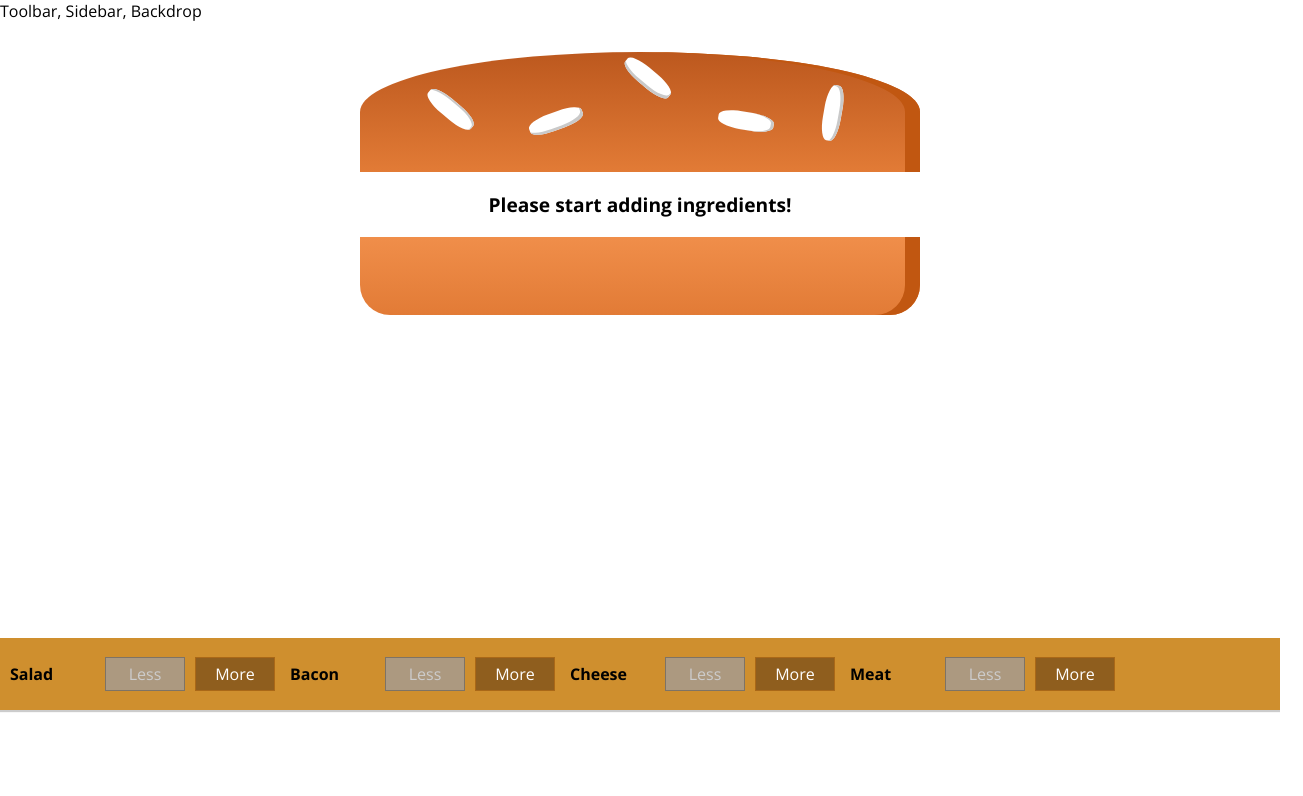
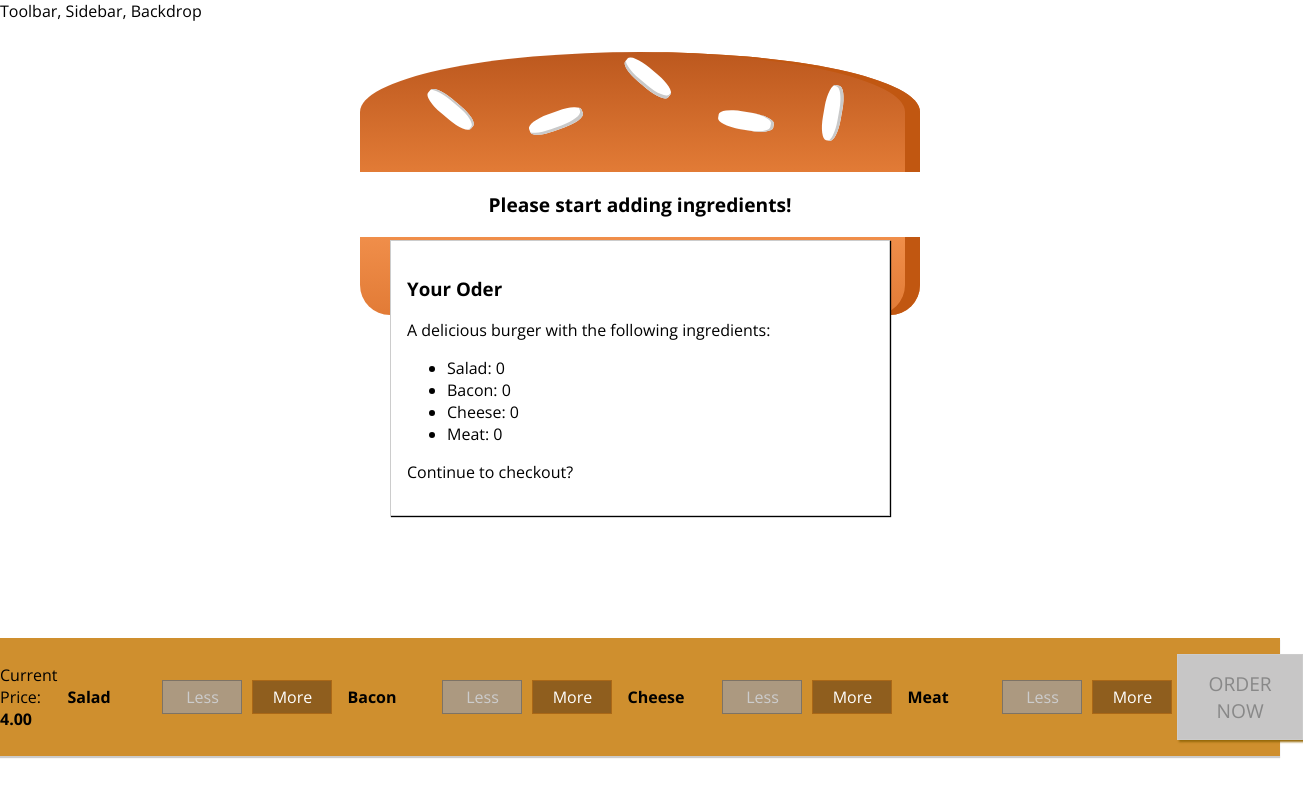
Before and after one commit to AnshulPatni/Burger-Builder, a React app: page / in a window 1280 px wide. Shown: the top 796 px of the page, 1303 px wide, since content can reach past the window. Built offline with nearby package versions, Linux system fonts and the light colour scheme.

Commit message:
Added Order Summary Modal

```diff
--- a/src/components/Burger/BuildControls/BuildControls.css
+++ b/src/components/Burger/BuildControls/BuildControls.css
@@ -8,3 +8,45 @@
     margin: auto;
     padding: 10px 0;
 }
+
+
+.OrderButton {
+    background-color: #DAD735;
+    outline: none;
+    cursor: pointer;
+    border: 1px solid #966909;
+    color: #966909;
+    font-family: inherit;
+    font-size: 1.2em;
+    padding: 15px 30px;
+    box-shadow: 2px 2px 2px #966909;
+}
+
+.OrderButton:hover, .OrderButton:active {
+    background-color: #A0DB41;
+    border: 1px solid #966909;
+    color: #966909;
+}
+
+.OrderButton:disabled {
+    background-color: #C7C6C6;
+    cursor: not-allowed;
+    border: 1px solid #ccc;
+    color: #888888;
+}
+
+.OrderButton:not(:disabled) {
+    animation: enable 0.3s linear;
+}
+
+@keyframes enable {
+    0% {
+        transform: scale(1);
+    }
+    60% {
+        transform: scale(1.1);
+    }
+    100% {
+        transform: scale(1);
+    }
+}
--- a/src/components/Burger/BuildControls/BuildControls.js
+++ b/src/components/Burger/BuildControls/BuildControls.js
@@ -6,11 +6,12 @@ const controls = [
     { label: 'Salad', type: 'salad' },
     { label: 'Bacon', type: 'bacon' },
     { label: 'Cheese', type: 'cheese' },
-    { label: 'Meat', type: 'meat' }
+    { label: 'Meat', type: 'meat' },
 ];
 
 const buildControls = (props) => (
     <div className={classes.BuildControls}>
+        <p>Current Price: <strong>{props.price.toFixed(2)}</strong></p>
         {controls.map(ctrl => (
             <BuildControl
                 key={ctrl.label}
@@ -19,6 +20,9 @@ const buildControls = (props) => (
                 removed={() => props.ingredientRemoved(ctrl.type)}
                 disabled={props.disabled[ctrl.type]} />
         ))}
+        <button
+            className={classes.OrderButton}
+            disabled={!props.purchasable}>ORDER NOW</button>
     </div>
 );
 
--- a/src/components/Burger/BurgerIngredient/BurgerIngredient.js
+++ b/src/components/Burger/BurgerIngredient/BurgerIngredient.js
@@ -3,41 +3,42 @@ import PropTypes from 'prop-types';
 import classes from './BurgerIngredient.css';
 
 class BurgerIngredient extends Component {
-    render() {
+    render () {
         let ingredient = null;
 
-        switch (this.props.type) {
-            case ('bread-bottom'):
+        switch ( this.props.type ) {
+            case ( 'bread-bottom' ):
                 ingredient = <div className={classes.BreadBottom}></div>;
                 break;
-            case ('bread-top'):
+            case ( 'bread-top' ):
                 ingredient = (
-                    <div className = {classes.BreadTop}>
+                    <div className={classes.BreadTop}>
                         <div className={classes.Seeds1}></div>
                         <div className={classes.Seeds2}></div>
                     </div>
                 );
                 break;
-            case ('meat'):
-                ingredient = <div className={classes.Meat}></div>
+            case ( 'meat' ):
+                ingredient = <div className={classes.Meat}></div>;
                 break;
-            case ('cheese'):
-                ingredient = <div className={classes.Cheese}></div>
+            case ( 'cheese' ):
+                ingredient = <div className={classes.Cheese}></div>;
                 break;
-            case ('salad'):
-                ingredient = <div className={classes.Salad}></div>
+            case ( 'bacon' ):
+                ingredient = <div className={classes.Bacon}></div>;
                 break;
-            case ('bacon'):
-                ingredient = <div className={classes.Bacon}></div>
+            case ( 'salad' ):
+                ingredient = <div className={classes.Salad}></div>;
                 break;
             default:
                 ingredient = null;
         }
+
         return ingredient;
     }
 }
 
-BurgerIngredient.protoTypes = {
+BurgerIngredient.propTypes = {
     type: PropTypes.string.isRequired
 };
 
--- /dev/null
+++ b/src/components/Burger/OrderSummary/OrderSummary.js
@@ -0,0 +1,28 @@
+import React from 'react';
+import Aux from '../../../hoc/Auxiliary';
+
+const orderSummary = (props) => {
+    const ingredientSummary = Object.keys(props.ingredients)
+        .map(igKey => {
+            return (
+                <li key={igKey}>
+                    <span style={{ textTransform: 'capitalize' }}>
+                        {igKey}
+                    </span>
+                    : {props.ingredients[igKey]}
+                </li>
+            )
+        })
+    return (
+        <Aux>
+            <h3>Your Oder</h3>
+            <p>A delicious burger with the following ingredients:</p>
+            <ul>
+                {ingredientSummary}
+            </ul>
+            <p>Continue to checkout?</p>
+        </Aux>
+    )
+};
+
+export default orderSummary;
--- /dev/null
+++ b/src/components/UI/Modal/Modal.css
@@ -0,0 +1,20 @@
+.Modal {
+    position: fixed;
+    z-index: 500;
+    background-color: white;
+    width: 70%;
+    border: 1px solid #ccc;
+    box-shadow: 1px 1px 1px black;
+    padding: 16px;
+    left: 15%;
+    top: 30%;
+    box-sizing: border-box;
+    transition: all 0.3s ease-out;
+}
+
+@media (min-width: 600px) {
+    .Modal {
+        width: 500px;
+        left: calc(50% - 250px);
+    }
+}
--- /dev/null
+++ b/src/components/UI/Modal/Modal.js
@@ -0,0 +1,10 @@
+import React from 'react';
+import classes from './Modal.css';
+
+const modal = (props) => (
+    <div className={classes.Modal}>
+        {props.children}
+    </div>
+)
+
+export default modal;
--- a/src/containers/BurgerBuilder/BurgerBuilder.js
+++ b/src/containers/BurgerBuilder/BurgerBuilder.js
@@ -2,16 +2,21 @@ import React, { Component } from 'react';
 import Aux from '../../hoc/Auxiliary';
 import Burger from '../../components/Burger/Burger';
 import BuildControls from '../../components/Burger/BuildControls/BuildControls';
+import Modal from '../../components/UI/Modal/Modal';
+import OrderSummary from '../../components/Burger/OrderSummary/OrderSummary'
 
 const INGREDIENT_PRICES = {
     salad: 0.5,
     cheese: 0.4,
     meat: 1.3,
     bacon: 0.7
-}
+};
 
 class BurgerBuilder extends Component {
-
+    // constructor(props) {
+    //     super(props);
+    //     this.state = {...}
+    // }
     state = {
         ingredients: {
             salad: 0,
@@ -19,10 +24,22 @@ class BurgerBuilder extends Component {
             cheese: 0,
             meat: 0
         },
-        totalPrice: 4
+        totalPrice: 4,
+        purchasable: false
     }
 
-    addIngredientHandler = (type) => {
+    updatePurchaseState (ingredients) {
+        const sum = Object.keys( ingredients )
+            .map( igKey => {
+                return ingredients[igKey];
+            } )
+            .reduce( ( sum, el ) => {
+                return sum + el;
+            }, 0 );
+        this.setState( { purchasable: sum > 0 } );
+    }
+
+    addIngredientHandler = ( type ) => {
         const oldCount = this.state.ingredients[type];
         const updatedCount = oldCount + 1;
         const updatedIngredients = {
@@ -32,12 +49,13 @@ class BurgerBuilder extends Component {
         const priceAddition = INGREDIENT_PRICES[type];
         const oldPrice = this.state.totalPrice;
         const newPrice = oldPrice + priceAddition;
-        this.setState({totalPrice: newPrice, ingredients: updatedIngredients});
+        this.setState( { totalPrice: newPrice, ingredients: updatedIngredients } );
+        this.updatePurchaseState(updatedIngredients);
     }
 
-    removeIngredientHandler = (type) => {
+    removeIngredientHandler = ( type ) => {
         const oldCount = this.state.ingredients[type];
-        if(oldCount <=0) {
+        if ( oldCount <= 0 ) {
             return;
         }
         const updatedCount = oldCount - 1;
@@ -48,25 +66,30 @@ class BurgerBuilder extends Component {
         const priceDeduction = INGREDIENT_PRICES[type];
         const oldPrice = this.state.totalPrice;
         const newPrice = oldPrice - priceDeduction;
-        this.setState({totalPrice: newPrice, ingredients: updatedIngredients});
+        this.setState( { totalPrice: newPrice, ingredients: updatedIngredients } );
+        this.updatePurchaseState(updatedIngredients);
     }
 
-    render() {
+    render () {
         const disabledInfo = {
             ...this.state.ingredients
-        }
-        for (let key in disabledInfo) {
+        };
+        for ( let key in disabledInfo ) {
             disabledInfo[key] = disabledInfo[key] <= 0
         }
-
-        // {salad: true, meat:false, ...}
+        // {salad: true, meat: false, ...}
         return (
             <Aux>
-                <Burger ingredients={this.state.ingredients}/>
+                <Modal>
+                    <OrderSummary ingredients={this.state.ingredients} />
+                </Modal>
+                <Burger ingredients={this.state.ingredients} />
                 <BuildControls
                     ingredientAdded={this.addIngredientHandler}
                     ingredientRemoved={this.removeIngredientHandler}
-                    disabled={disabledInfo} />
+                    disabled={disabledInfo}
+                    purchasable={this.state.purchasable}
+                    price={this.state.totalPrice} />
             </Aux>
         );
     }
```
Also changed, not shown: src/components/Burger/BuildControls/BuildControl/BuildControl.js (+7 -11 lines), src/components/Burger/Burger.js (+13 -13 lines), src/components/UI/Backdrop/Backdrop.js (added).
